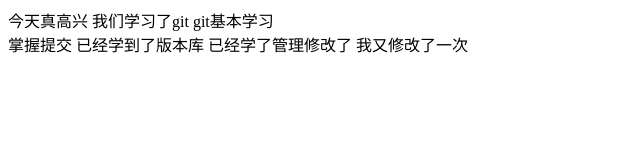
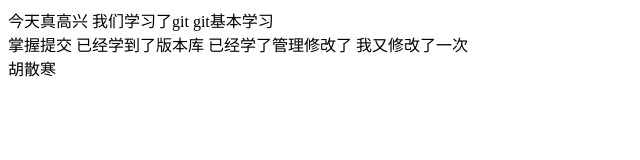
Before and after one commit to xinz7355/app, a plain HTML site: page index.html in a window 1280 px wide. Shown: the full height of the page, 0-640 px from the left. Drawn offline with Linux system fonts and the light colour scheme.

Commit message:
第六次提交

```diff
--- a/index.html
+++ b/index.html
@@ -10,6 +10,9 @@
 
 <body>
     今天真高兴 我们学习了git git基本学习<br>掌握提交 已经学到了版本库 已经学了管理修改了 我又修改了一次
+    <div>
+        胡散寒
+    </div>
 </body>
 
 </html>
```
